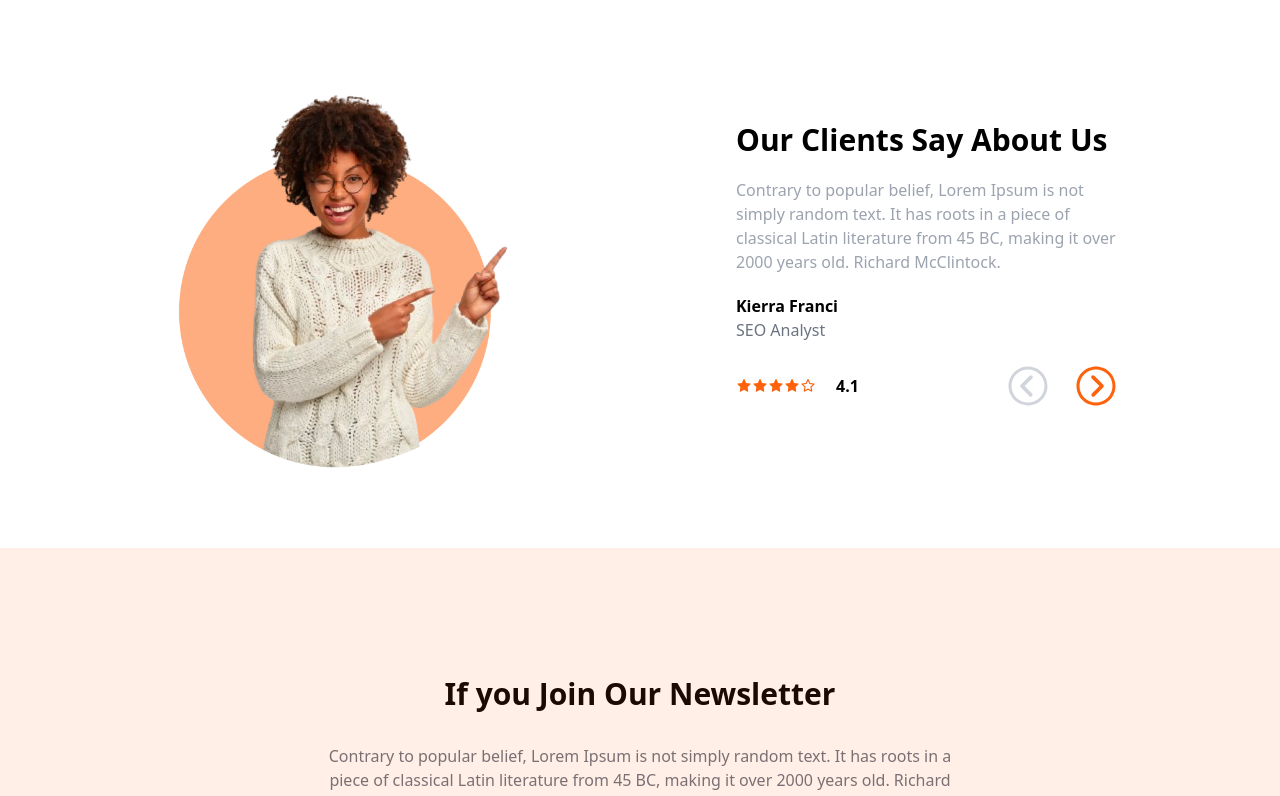
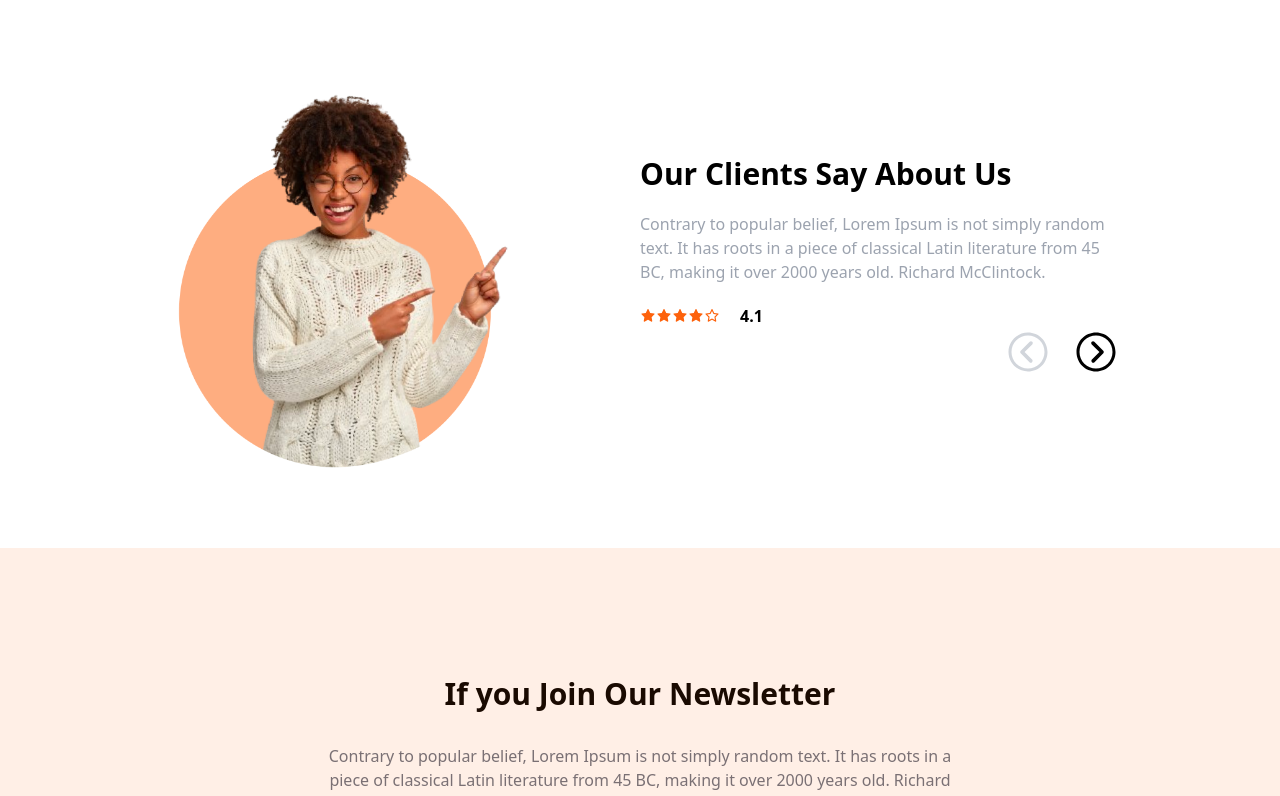
Before and after one commit to ralphbetta/digiservice-react, a React (Create React App) app: page / in a window 1280 px wide. Shown: the part 1500-2296 px from the top of the page. Built offline with nearby package versions, Linux system fonts and the light colour scheme.

Commit message:
fixed slider bug

```diff
--- a/package.json
+++ b/package.json
@@ -13,6 +13,7 @@
     "react-router-dom": "^6.21.1",
     "react-scripts": "^5.0.1",
     "react-scroll": "^1.9.0",
+    "swiper": "^11.0.5",
     "web-vitals": "^2.1.4"
   },
   "scripts": {
--- a/src/App.js
+++ b/src/App.js
@@ -7,6 +7,7 @@ import Nav from './components/Nav';
 import Newsletter from './components/Newsletter';
 import About from './components/About';
 import Team from './components/Team';
+import CustomSlider from './components/Slider';
 
 function App() {
   return (
--- a/src/components/Clients.jsx
+++ b/src/components/Clients.jsx
@@ -1,7 +1,12 @@
-import React from 'react'
+import React from 'react';
 import { Review, icons } from '../constants'
 import { motion } from 'framer-motion'
 import { fadeIn, zoomIn } from '../motion';
+
+import { useEffect, useRef, useState } from 'react';
+import { Swiper, SwiperSlide } from 'swiper/react';
+import 'swiper/css';
+import 'swiper/css/navigation';
 
 
 import {
@@ -14,16 +19,88 @@ import { IoIosArrowDropright, IoIosArrowDropleft } from "react-icons/io";
 
 
 const Clients = () => {
+
+
+  const swiperRef = useRef(null);
+
+  const [activeIndex, setActiveIndex] = useState(0);
+
+  const goToNext = () => {
+    if (swiperRef.current && swiperRef.current.swiper) {
+      setActiveIndex(swiperRef.current.swiper.activeIndex)
+      swiperRef.current.swiper.slideNext();
+    }
+  };
+
+  const goToPrev = () => {
+
+
+    if (swiperRef.current && swiperRef.current.swiper) {
+      setActiveIndex(swiperRef.current.swiper.activeIndex)
+      swiperRef.current.swiper.slidePrev();
+
+    }
+  };
+
   return (
     <div className='mt-10 md:mt-20 px-5 lg:px-40 flex space-y-5 flex-col items-center md:flex-row-reverse justify-between'>
-      <motion.div
 
-       initial={fadeIn('right').initial}
-       whileInView={fadeIn('', 1).animate}
 
-      className=' md:w-[40%] flex flex-col space-y-5 -z-30'>
+      {/* <div
+        className=' md:w-[40%] flex flex-col space-y-5 -z-30'> */}
+
+
+
+
+
+      <div className='w-full md:w-1/2'>
+
         <h2 className=' font-semibold text-3xl'>Our Clients Say About Us</h2>
-        <p className=' text-gray-400'>
+
+        <Swiper
+          ref={swiperRef}
+          // navigation={{ hidden: true }}
+          spaceBetween={50}
+          slidesPerView={1}
+        >
+          <SwiperSlide className="blue-slide flex flex-col space-y-5">
+
+            <p className=' text-gray-400 mt-5'>
+              Contrary to popular belief, Lorem Ipsum is not simply random text. It has roots in a piece of classical Latin literature from 45 BC, making it over 2000 years old. Richard McClintock.
+            </p>
+            <div className=' flex flex-row items-center text-primary'>
+              <AiFillStar />
+              <AiFillStar />
+              <AiFillStar />
+              <AiFillStar />
+              <AiOutlineStar />
+              <h3 className=' ml-5 font-semibold text-black'>4.1</h3>
+            </div>
+
+          </SwiperSlide>
+
+          <SwiperSlide className="yellow-slide">Slide 2</SwiperSlide>
+          <SwiperSlide className="green-slide">Slide 3</SwiperSlide>
+        </Swiper>
+
+        <div className='text-5xl space-x-5 flex flex-row justify-end'>
+          <button onClick={goToPrev}>
+            <IoIosArrowDropleft className={activeIndex <= 0  ? ' text-gray-300' : ' text-black' }/>
+          </button>
+          <button onClick={goToNext}>
+            < IoIosArrowDropright  className={activeIndex == 2  ? ' text-gray-300' : ' text-black' } />
+          </button>
+        </div>
+      </div>
+
+
+
+
+
+
+
+
+      {/* <p className=' text-gray-400'>
           Contrary to popular belief, Lorem Ipsum is not simply random text. It has roots in a piece of classical Latin literature from 45 BC, making it over 2000 years old. Richard McClintock.
         </p>
         <div>
@@ -41,6 +118,8 @@ const Clients = () => {
             <h3 className=' ml-5 font-semibold text-black'>4.1</h3>
           </div>
 
+
+
           <div className='text-5xl space-x-5 flex flex-row'>
             <button>
               <IoIosArrowDropleft className=' text-gray-300' />
@@ -49,13 +128,16 @@ const Clients = () => {
               <IoIosArrowDropright />
             </button>
           </div>
+        </div> */}
 
-        </div>
-      </motion.div>
+
+      {/* </div> */}
+
+
       <motion.div
         initial={zoomIn(1).initial}
         whileInView={zoomIn(1).animate}
-      className=' md:w-[40%] -z-30'>
+        className=' md:w-[40%] -z-30'>
         <img className=' w-96 h-96 object-scale-down' src={Review} alt="" />
       </motion.div>
     </div>
--- a/src/components/Footer.jsx
+++ b/src/components/Footer.jsx
@@ -12,7 +12,7 @@ const Footer = () => {
         <div className='flex flex-row items-center space-x-2'>
             <p>Join Our Social Community</p>
             <div className=' flex flex-row space-x-2'>
-            {social.map((item)=> item.icon)}
+            {social.map((item, index)=><span key={index}>{ item.icon}</span>)}
             </div>
         </div>
     </div>
--- /dev/null
+++ b/src/components/Slider.jsx
@@ -0,0 +1,40 @@
+import { useEffect, useRef } from 'react';
+import { Swiper, SwiperSlide } from 'swiper/react';
+import 'swiper/css';
+import 'swiper/css/navigation';
+
+const CustomSlider = () => {
+
+  const swiperRef = useRef(null);
+
+  const goToNext = () => {
+    if (swiperRef.current && swiperRef.current.swiper) {
+      swiperRef.current.swiper.slideNext();
+    }
+  };
+
+  const goToPrev = () => {
+    if (swiperRef.current && swiperRef.current.swiper) {
+      swiperRef.current.swiper.slidePrev();
+    }
+  };
+
+  return (
+    <div>
+      <Swiper
+        ref={swiperRef}
+        // navigation={{ hidden: true }}
+        spaceBetween={50}
+        slidesPerView={1}
+      >
+        <SwiperSlide className="blue-slide">Slide 1</SwiperSlide>
+        <SwiperSlide className="yellow-slide">Slide 2</SwiperSlide>
+        <SwiperSlide className="green-slide">Slide 3</SwiperSlide>
+      </Swiper>
+      <button onClick={goToPrev}>Previous</button>
+      <button onClick={goToNext}>Next</button>
+    </div>
+  );
+};
+
+export default CustomSlider;
```
Also changed, not shown: 1 other file (tests, documents, lock files or other folders).
